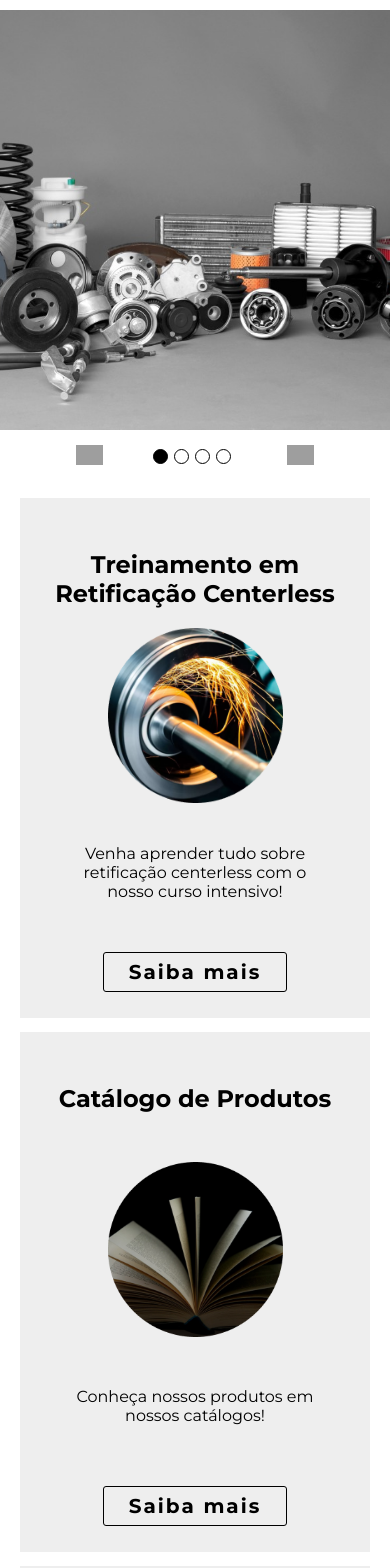
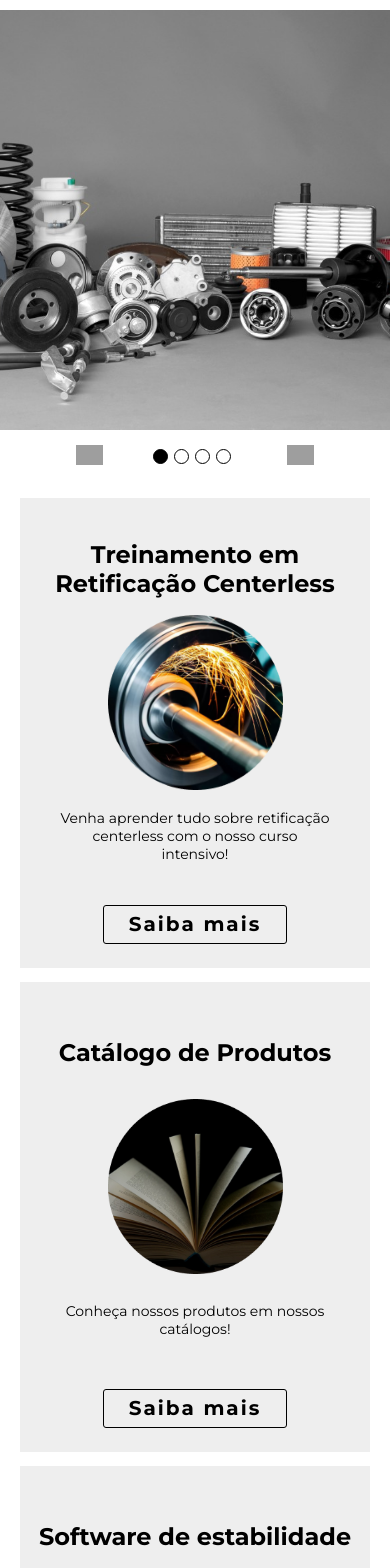
Before and after one commit to cpejr/IZT-web-frontend, a React (Vite) app: page / in a window 390 px wide. Shown: the top 1568 px of the page. Built offline with nearby package versions, Linux system fonts and the light colour scheme; grey boxes are pictures that could not be loaded.

Commit message:
fix: cards responsivity

```diff
--- a/src/components/features/Card/Card.jsx
+++ b/src/components/features/Card/Card.jsx
@@ -7,24 +7,22 @@ function Card({
   imageAlt,
   text,
   isMiddle,
-  marginBottomTitle,
-  marginBottomText,
-  marginTopText,
-  marginBottomButton,
+  media1000Top,
+  media429Top,
+  media360Top,
 }) {
   return (
     <Container isMiddle={isMiddle}>
-      <CardTitle marginBottomTitle={marginBottomTitle}>{title}</CardTitle>
+      <CardTitle
+        media1000Top={media1000Top}
+        media429Top={media429Top}
+        media360Top={media360Top}
+      >
+        {title}
+      </CardTitle>
       <Picture src={image} alt={imageAlt} />
-      <CardText
-        marginBottomText={marginBottomText}
-        marginTopText={marginTopText}
-      >
-        {text}
-      </CardText>
-      <Button type="button" marginBottomButton={marginBottomButton}>
-        Saiba mais
-      </Button>
+      <CardText>{text}</CardText>
+      <Button type="button">Saiba mais</Button>
     </Container>
   );
 }
--- a/src/components/features/Card/Styles.jsx
+++ b/src/components/features/Card/Styles.jsx
@@ -52,11 +52,11 @@ export const Container = styled.div`
   }
   @media (max-width: 429px) {
     width: 350px;
-    /* height: 424px; */
+    height: 470px;
   }
   @media (max-width: 360px) {
     width: 300px;
-    height: 450px;
+    height: 420px;
   }
   @media (max-width: 310px) {
     width: 270px;
@@ -77,7 +77,7 @@ export const CardTitle = styled.div`
   text-align: center;
   justify-content: space-around;
   position: absolute;
-  top: 7%;
+  top: 10%;
   max-width: 90%;
 
   font-family: ${(props) => props.theme.fonts.montserrat};
@@ -85,11 +85,15 @@ export const CardTitle = styled.div`
   font-weight: 700;
 
   @media (max-width: 1000px) {
-    top: 10%;
+    /* top: 10%; */
+    top: ${(props) => props.media1000Top ?? '13%'};
+  }
+  @media (max-width: 429px) {
+    top: ${(props) => props.media429Top ?? '12%'};
   }
   @media (max-width: 360px) {
     font-size: 20px;
-    top: 12%;
+    top: ${(props) => props.media360Top ?? '14%'};
   }
   @media (max-width: 310px) {
     font-size: 18px;
@@ -119,11 +123,10 @@ export const CardText = styled.div`
 
   @media (max-width: 429px) {
     top: 22%;
-    font-size: 16px;
+    font-size: 14px;
   }
   @media (max-width: 310px) {
     top: 20%;
-    font-size: 14px;
   }
 `;
 
@@ -148,7 +151,6 @@ export const Button = styled.button`
   transition-duration: 0.3s;
   cursor: pointer;
 
-  margin-bottom: ${({ marginBottomButton }) => marginBottomButton};
   :hover {
     background-color: black;
     color: white;
--- a/src/pages/Home/Home.jsx
+++ b/src/pages/Home/Home.jsx
@@ -25,6 +25,9 @@ function Home() {
             title="Treinamento em Retificação Centerless"
             text="Venha aprender tudo sobre retificação centerless com o nosso curso
           intensivo!"
+            media1000Top="10%"
+            media429Top="9%"
+            media360Top="10%"
             image={Training}
             imageAlt="Training image"
           />
```
